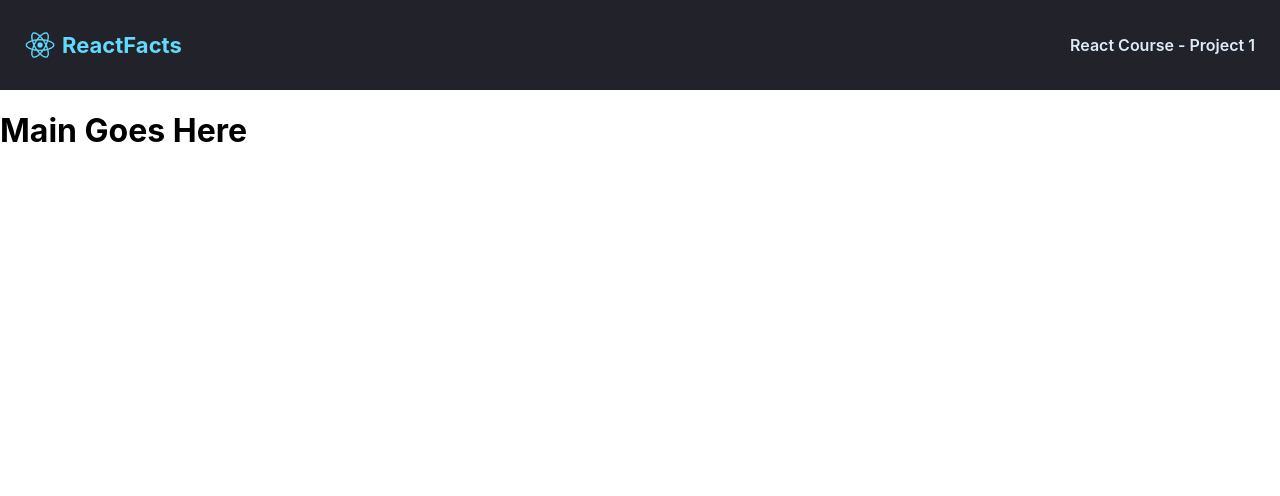
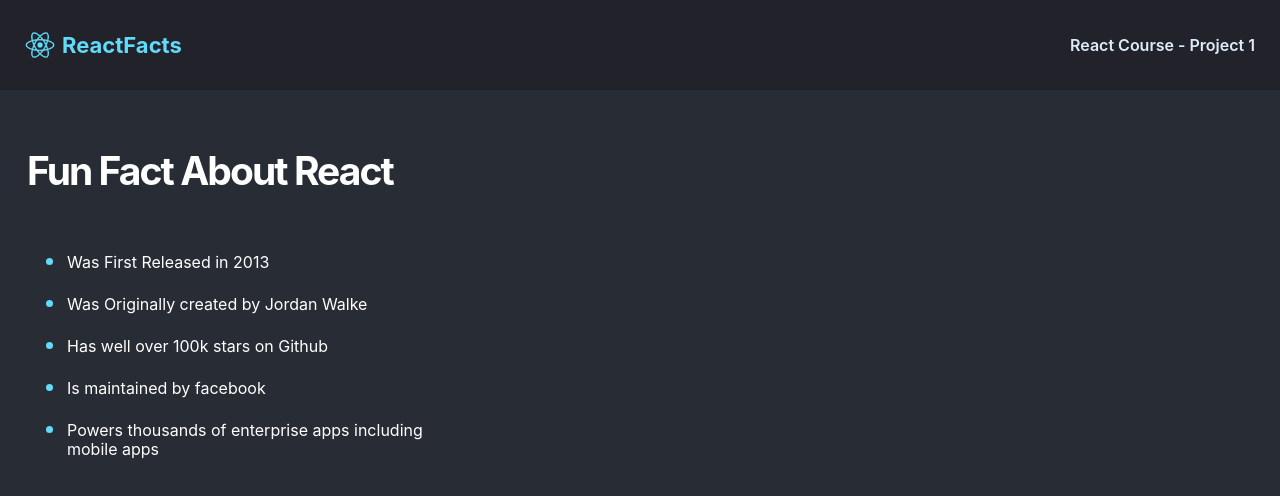
Before and after one commit to leomuko/first-react-app, a React (Create React App) app: page / in a window 1280 px wide. Shown: the top 496 px of the page. Built offline with nearby package versions, Linux system fonts and the light colour scheme.

Commit message:
Implement main.js component

```diff
--- a/public/style.css
+++ b/public/style.css
@@ -5,6 +5,7 @@
 body {
     margin: 0;
     font-family: Inter, sans-serif;
+    background-color: #282D35;
 }
 
 nav {
@@ -35,3 +36,29 @@ nav {
     height: 30px;
     margin-right: 7px;
 }
+
+main {
+    padding: 57px 27px;
+    color: white;
+}
+
+.main--title {
+    margin: 0;
+    font-size: 39px;
+    letter-spacing: -0.05em;
+}
+
+.main--facts {
+    margin-top: 46px;
+    max-width: 400px;
+}
+
+.main--facts > li {
+    line-height: 19px;
+    padding-block: 10px;
+}
+
+.main--facts > li::marker {
+    font-size: 1.4rem;
+    color: #61DAFB;
+}
--- a/src/components/Main.js
+++ b/src/components/Main.js
@@ -2,7 +2,16 @@
 
 function Main(){
     return(
-        <h1>Main Goes Here</h1>
+       <main>
+            <h1 className="main--title">Fun Fact About React</h1>
+            <ul className="main--facts">
+                <li>Was First Released in 2013</li>
+                <li>Was Originally created by Jordan Walke</li>
+                <li>Has well over 100k stars on Github</li>
+                <li>Is maintained by facebook</li>
+                <li>Powers thousands of enterprise apps including mobile apps</li>
+            </ul>
+       </main>
     )
 }
 
```
